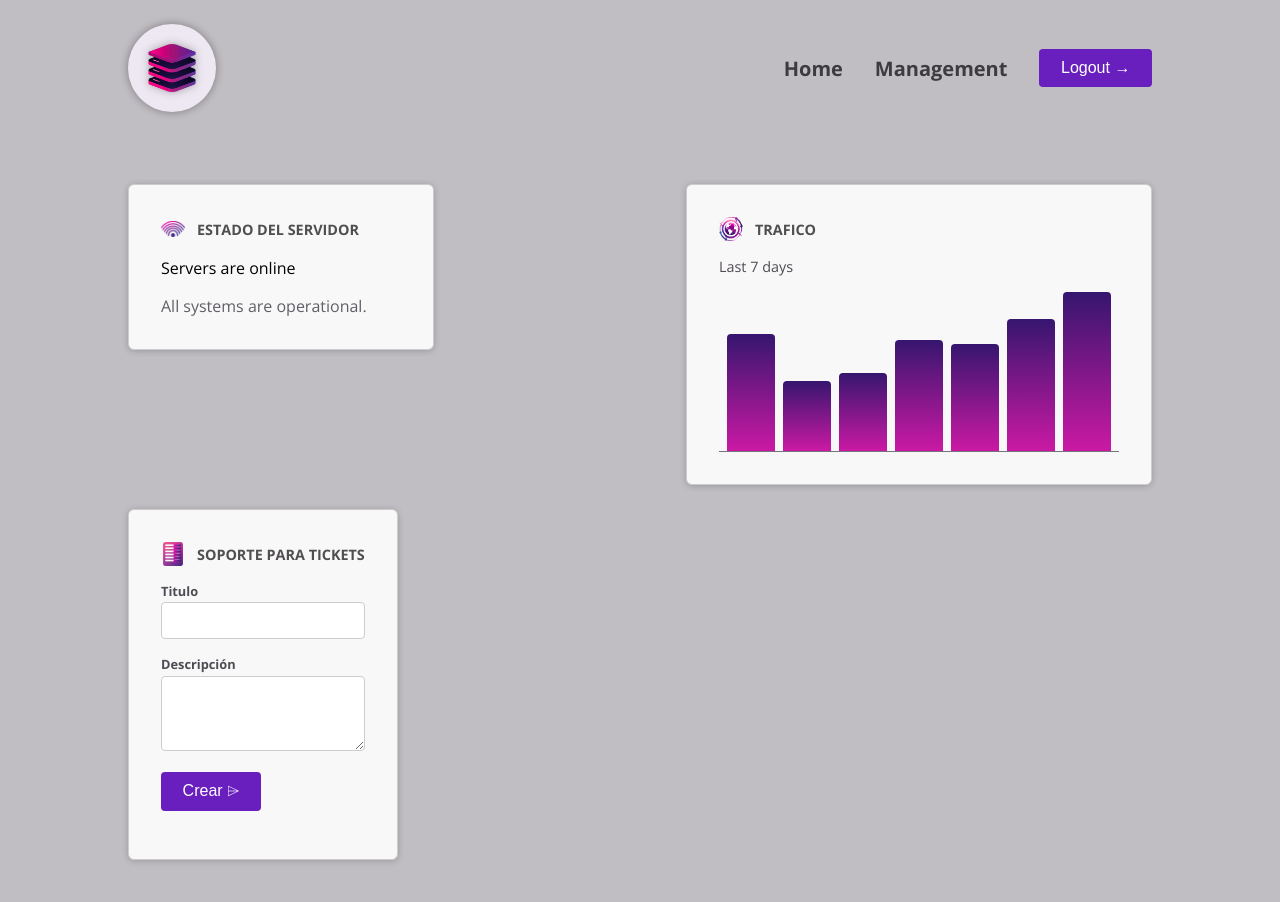
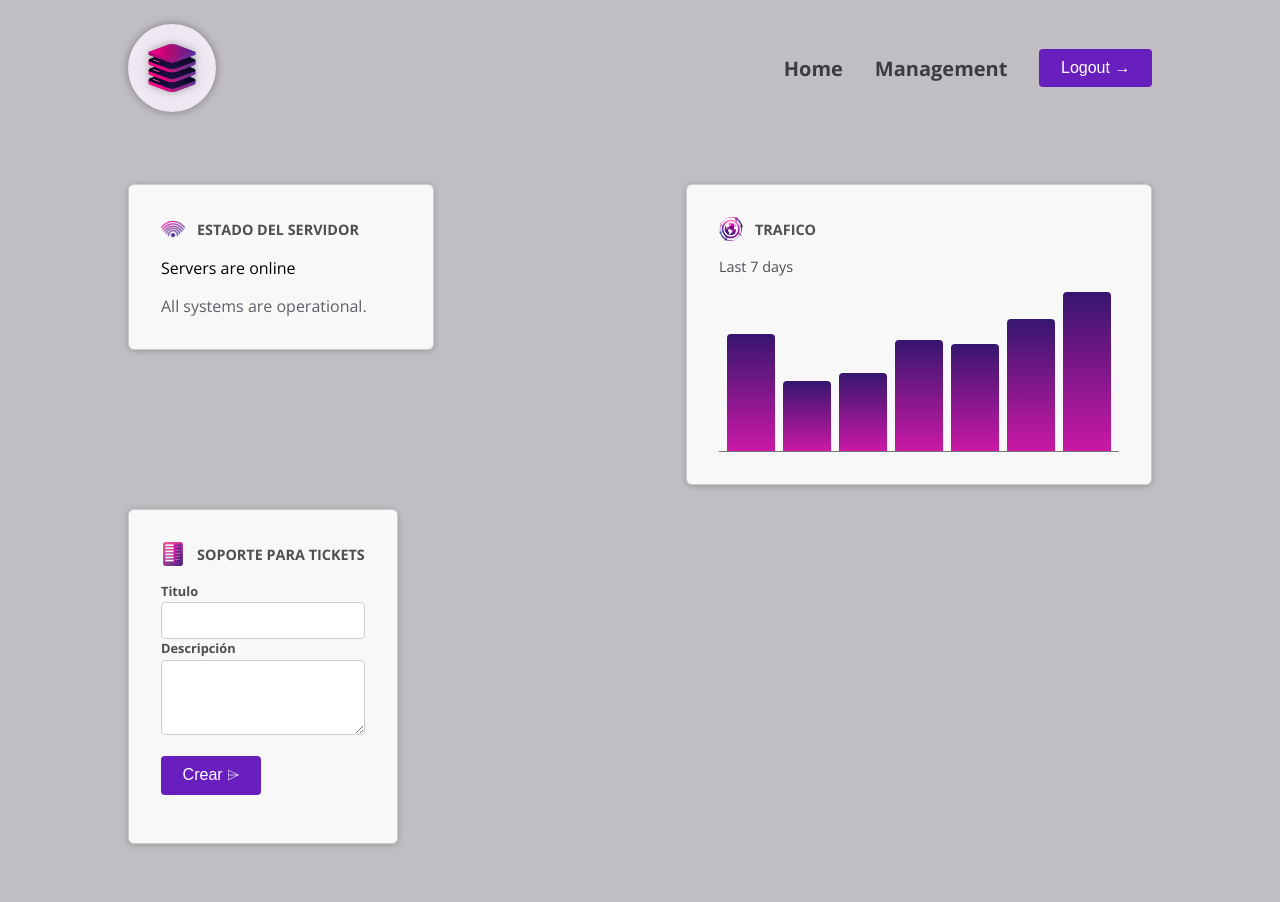
Before and after one commit to BryanVas24/TercerProyectoAngular, an Angular app: page / in a window 1280 px wide. Shown: the top 902 px of the page. Built offline with nearby package versions, Linux system fonts and the light colour scheme.

Commit message:
Usando host

```diff
--- a/src/app/shared/control/control.component.html
+++ b/src/app/shared/control/control.component.html
@@ -1,5 +1,3 @@
-<p class="control">
-  <label>{{ labelText }}</label>
-  <!--Usando una coma en el select podes especificar más cosas a seleccionar-->
-  <ng-content select="input,textarea"></ng-content>
-</p>
+<label>{{ labelText }}</label>
+<!--Usando una coma en el select podes especificar más cosas a seleccionar-->
+<ng-content select="input,textarea"></ng-content>
--- a/src/app/shared/control/control.component.ts
+++ b/src/app/shared/control/control.component.ts
@@ -6,8 +6,12 @@ import { Component, Input, ViewEncapsulation } from '@angular/core';
   imports: [],
   templateUrl: './control.component.html',
   styleUrl: './control.component.css',
-  //Esta configuración
+  //Esta configuración sirve para que se amplie el escope de los estiolos
   encapsulation: ViewEncapsulation.None,
+  //Añadira como propiedades todo lo que este acá pero solo a el app-control
+  host: {
+    class: 'control',
+  },
 })
 export class ControlComponent {
   @Input({ required: true }) labelText!: string;
```
